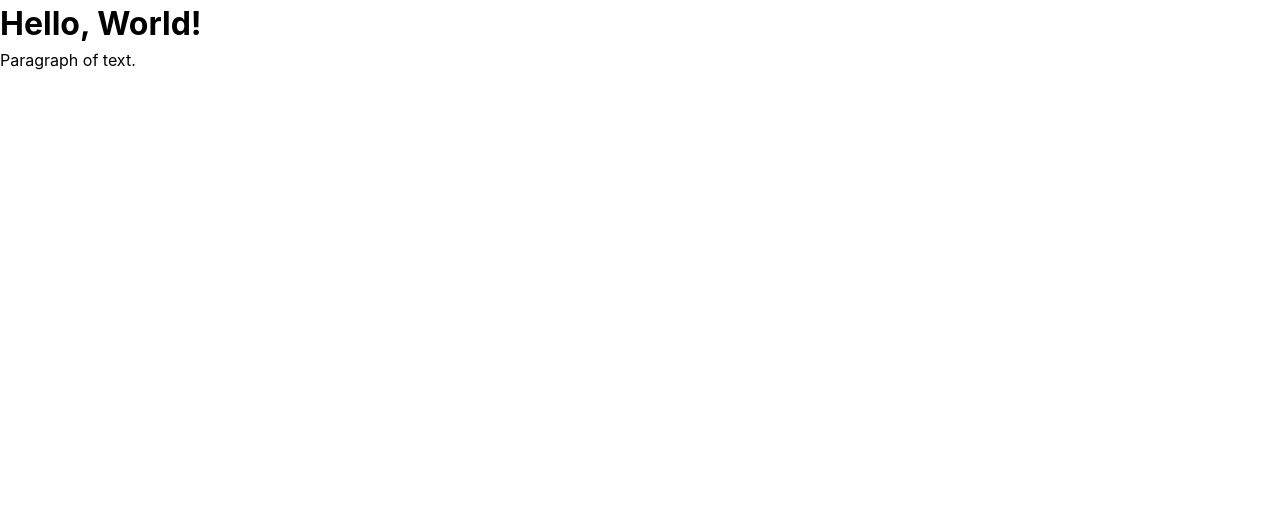
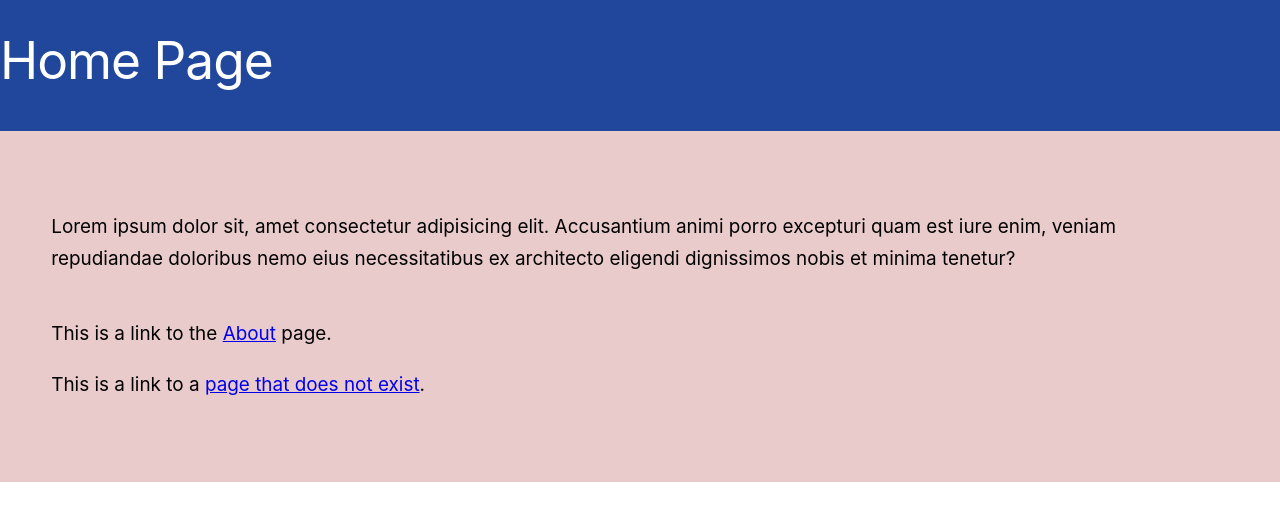
Before and after one commit to acdevlin/react-spa-demo, a React (Vite) app: page / in a window 1280 px wide. Shown: the top 520 px of the page. Built offline with nearby package versions, Linux system fonts and the light colour scheme.

Commit message:
Adds basic routing and initial page content
Installs the `react-router-dom` module. Creates 3 initial pages for "Home" "About" and "Not Found" pages. Creates basic links and routing between the 3 pages.

```diff
--- a/package.json
+++ b/package.json
@@ -11,7 +11,8 @@
   },
   "dependencies": {
     "react": "^19.2.0",
-    "react-dom": "^19.2.0"
+    "react-dom": "^19.2.0",
+    "react-router-dom": "^7.13.1"
   },
   "devDependencies": {
     "@eslint/js": "^9.39.1",
--- a/src/App.jsx
+++ b/src/App.jsx
@@ -1,12 +1,18 @@
+import { Routes, Route } from 'react-router-dom';
 import './stylesheets/Petite.css'
+import About  from './pages/About';
+import Home from './pages/Home';
+import PageNotFound from './pages/PageNotFound';
 
 function App() {
-  return (
-    <>
-      <h1>Hello, World!</h1>
-      <p>Paragraph of text.</p>
-    </>
-  );
+   return (
+      <Routes>
+        {/* Use Home component for the root path */}
+        <Route index element={<Home />} />
+        <Route path="about" element={<About />} />
+        <Route path="*" element={<PageNotFound />} />
+      </Routes>
+   );
 }
 
 export default App;
--- a/src/main.jsx
+++ b/src/main.jsx
@@ -1,9 +1,15 @@
 import { StrictMode } from 'react'
 import { createRoot } from 'react-dom/client'
+import { BrowserRouter, Routes, Route } from "react-router-dom";
 import App from './App.jsx'
 
 createRoot(document.getElementById('root')).render(
   <StrictMode>
-    <App />
+    <BrowserRouter>
+        <Routes>
+          {/* App component wraps around all pages */}
+          <Route path="*" element={<App />} />
+        </Routes>
+    </BrowserRouter>
   </StrictMode>,
 )
--- /dev/null
+++ b/src/pages/About.jsx
@@ -0,0 +1,20 @@
+import { Link } from 'react-router-dom';
+
+const About = () => {
+  return (
+    <>
+      <header className="theme-light text-center-desktop text-center-mobile">
+        <div className="container-text">
+          <h1>About Page</h1>
+        </div>
+      </header>
+      <section className="w-820px">
+        <p>This app is awesome!</p>
+        <br/>
+        <p>This is a link to the <Link to="/">Home</Link> page.</p>
+      </section>
+    </>
+  );
+}
+
+export default About;
--- /dev/null
+++ b/src/pages/Home.jsx
@@ -0,0 +1,21 @@
+const Home = () => {
+  return (
+    <>
+      <header className="theme-light text-center-desktop text-center-mobile">
+        <div className="container-text">
+          <h1>Home Page</h1>
+        </div>
+      </header>
+      <section className="w-820px">
+        <p>Lorem ipsum dolor sit, amet consectetur adipisicing elit. Accusantium animi porro excepturi
+          quam est iure enim, veniam repudiandae doloribus nemo eius necessitatibus ex architecto
+          eligendi dignissimos nobis et minima tenetur?</p>
+        <br/>
+        <p>This is a link to the <a href="./about">About</a> page.</p>
+        <p>This is a link to a <a href="./foobar">page that does not exist</a>.</p>
+      </section>
+    </>
+  );
+}
+
+export default Home;
--- /dev/null
+++ b/src/pages/PageNotFound.jsx
@@ -0,0 +1,21 @@
+import { Link } from 'react-router-dom';
+
+const PageNotFound = () => {
+  return (
+    <>
+      <header className="theme-light text-center-desktop text-center-mobile">
+        <div className="container-text">
+          <h1>Page Not Found 😭</h1>
+        </div>
+      </header>
+
+      <section class="w-820px">
+        <h3>Sorry, this page does not exist.</h3>
+        <br/>
+        <p>Return to the website <Link to="/">Home</Link> page.</p>
+      </section>
+    </>
+  );
+}
+
+export default PageNotFound;
--- a/src/stylesheets/Petite.css
+++ b/src/stylesheets/Petite.css
@@ -334,7 +334,6 @@ header, #header {
 
 header h1, #header h1 {
     color: #fff;
-    text-transform: uppercase;
     font-weight: 400;
     font-size: calc(28px + (48 - 28) * ((100vw - 320px) / (1140 - 320)));
     letter-spacing: -1px
```
Also changed, not shown: 1 other file (tests, documents, lock files or other folders).
